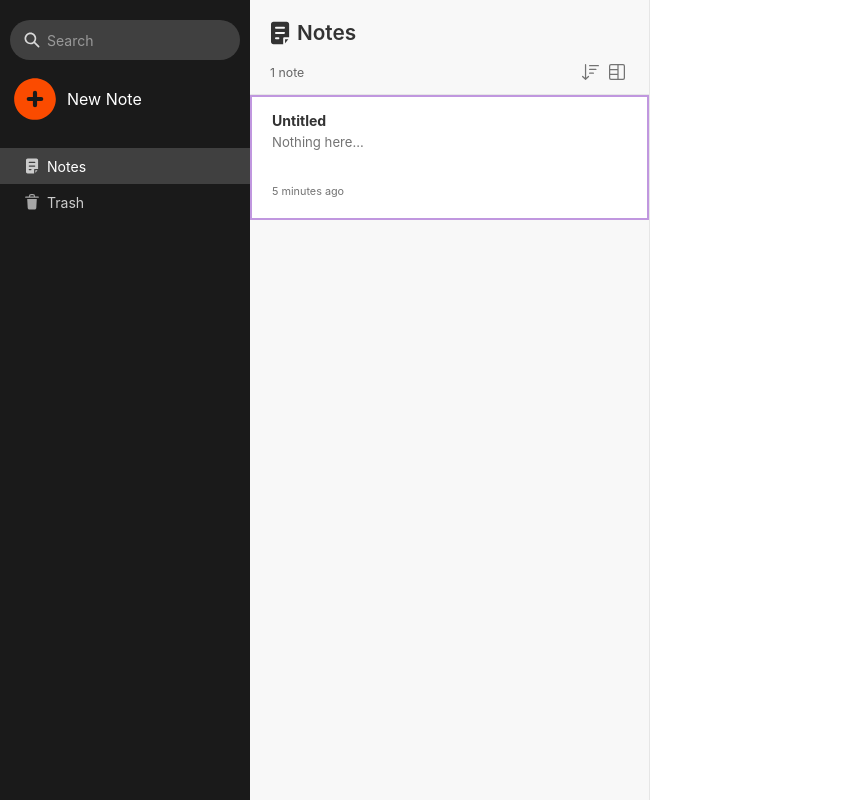
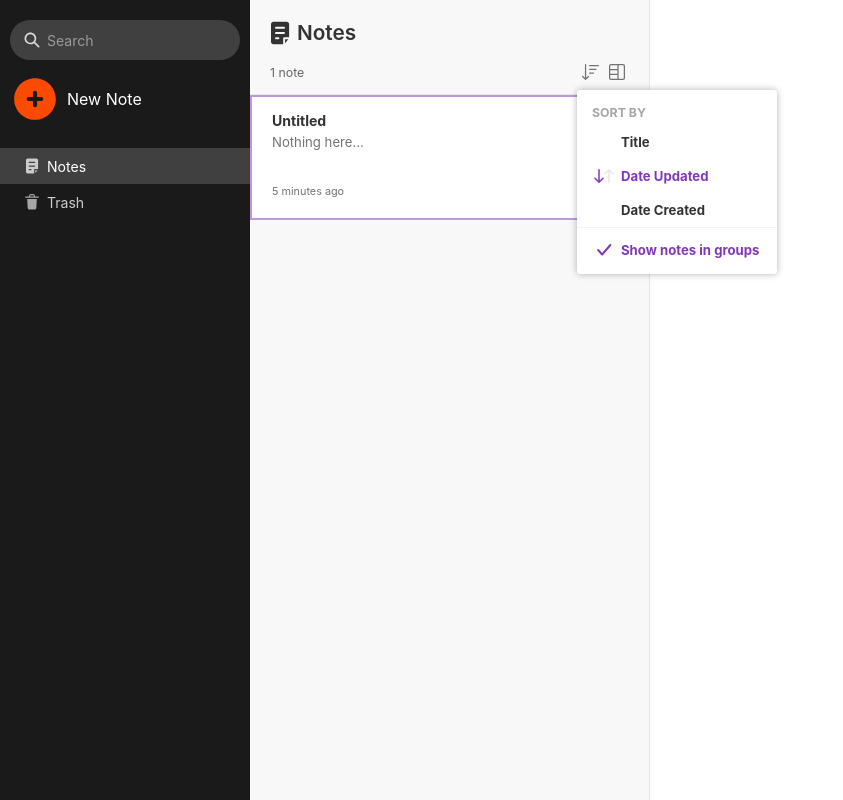
Before and after one commit to Mckenney17/Evernote-App-Clone, a React (Create React App) app: page / in a window 1280 px wide. Shown: the whole page, without its empty margins (0-843 px from the left). Built offline with nearby package versions, Linux system fonts and the light colour scheme.

Commit message:
sort action card done

```diff
--- a/src/components/Notelist.js
+++ b/src/components/Notelist.js
@@ -1,10 +1,12 @@
-import React, { useContext, useEffect } from 'react'
+import React, { useContext, useEffect, useState } from 'react'
 import AppContext from '../utils/AppContext'
 import './Notelist.scss'
 import NotelistItem from './NotelistItem'
+import SortActionCard from './SortActionCard'
 
 function Notelist() {
     const { activeTab, notelistView, notes } = useContext(AppContext)
+    const [sortActions, setSortActions] = useState({ sortBy: 'Date Updated', order: 'desc', snig: true })
 
     useEffect(() => {
         const resize = (ev) => {
@@ -45,6 +47,7 @@ function Notelist() {
                             ? <svg width="24" height="24" viewBox="0 0 24 24" fill="none" xmlns="http://www.w3.org/2000/svg"><path fillRule="evenodd" clipRule="evenodd" d="M4 18a2 2 0 002 2h12a2 2 0 002-2V6a2 2 0 00-2-2H6a2 2 0 00-2 2v12zM5.25 6A.75.75 0 016 5.25h12a.75.75 0 01.75.75v.95H5.25V6zm0 2.2v1.705h13.5V8.2H5.25zm0 2.955h13.5V18a.75.75 0 01-.75.75H6a.75.75 0 01-.75-.75v-6.845z" fill="currentColor"></path></svg> : null}
                         </button>
                     </div>
+                    <SortActionCard sortActions={sortActions} setSortActions={setSortActions} />
                 </div>
             </header>
             <section className={`notelist-body ${!notes.length ? 'empty' : ''}`}>
--- a/src/components/Notelist.scss
+++ b/src/components/Notelist.scss
@@ -32,6 +32,7 @@
     }
 
     .subheader {
+        position: relative;
         margin-top: 15px;
         @include flex(space-between, center);
 
--- /dev/null
+++ b/src/components/SortActionCard.js
@@ -0,0 +1,30 @@
+import React from 'react'
+import './SortActionCard.scss'
+
+function SortActionCard({ sortActions, setSortActions }) {
+    return (
+        <div className="sort-action-card">
+            <h5>SORT BY</h5>
+            <ul>
+                {['Title', 'Date Updated', 'Date Created'].map((ot) => (
+                    <li key={ot} className={sortActions.sortBy === ot ? 'checked' : ''}>
+                        <button>
+                            <span className="option-icon">
+                                <svg width="24" height="24" viewBox="0 0 24 24" fill="none" xmlns="http://www.w3.org/2000/svg"><path fillRule="evenodd" clipRule="evenodd" d="M17 19a.75.75 0 01-.75-.75V7.56l-2.72 2.72a.75.75 0 11-1.06-1.06l4-4a.75.75 0 011.06 0l4 4a.75.75 0 11-1.06 1.06l-2.72-2.72v10.69A.75.75 0 0117 19z" fill={sortActions.order === 'desc' ? '#e6e6e6' : 'currentColor'}></path><path fillRule="evenodd" clipRule="evenodd" d="M7 5a.75.75 0 00-.75.75v10.69l-2.72-2.72a.75.75 0 00-1.06 1.06l4 4a.75.75 0 001.06 0l4-4a.75.75 0 10-1.06-1.06l-2.72 2.72V5.75A.75.75 0 007 5z" fill={sortActions.order === 'desc' ? 'currentColor' : '#e6e6e6'}></path></svg>
+                            </span>
+                            <span className="option-text">{ot}</span>
+                        </button>
+                    </li>
+                ))}
+            </ul>
+            <button className={`snig-option ${sortActions.snig ? 'checked' : ''}`}>
+                <span className="option-icon">
+                    <svg width="24" height="24" fill="none" xmlns="http://www.w3.org/2000/svg" id="qa-ACTION_SELECTED" class="LaZnMu8zNcoADmYTmmEs bNC5_GsIzR6jgB1JhaFg"><path fillRule="evenodd" clipRule="evenodd" d="M17.572 6.35a1.013 1.013 0 011.531 1.325l-8.212 9.488a1.013 1.013 0 01-1.532 0L5.497 12.7a1.012 1.012 0 111.531-1.325l3.097 3.578 7.447-8.603z" fill="currentColor"></path></svg>
+                </span>
+                <span className="option-text">Show notes in groups</span>
+            </button>
+        </div>
+    )
+}
+
+export default SortActionCard
--- /dev/null
+++ b/src/components/SortActionCard.scss
@@ -0,0 +1,48 @@
+@import '../utils/style-defs';
+
+.sort-action-card {
+    @include pos(absolute, 30px, $r: -148px);
+    width: 200px;
+    background: #fff;
+    z-index: 2;
+    border-radius: 3px;
+    box-shadow: 0 0 7px rgba(#000, .3);
+
+    h5 {
+        padding: 15px 15px 5px;
+        font-weight: weight(bold);
+        font-size: tscale(ts12);
+        color: gray(g12);
+    }
+
+    li button, button.snig-option {
+        background: transparent;
+        width: 100%;
+        @include flex($ai: center);
+        color: gray(g4);
+        padding: 5px 15px;
+        font-weight: weight(bold);
+
+        &:hover {
+            background: gray(g18);
+        }
+
+        .option-icon {
+            opacity: 0;
+            max-height: 24px;
+        }
+
+        .option-text {
+            font-size: tscale(ts13);
+            margin-left: 5px;
+        }
+    }
+    li.checked span, button.snig-option.checked span {
+        color: $sbc;
+        opacity: 1;
+    }
+    button.snig-option {
+        border-top: 1px solid gray(g18);
+        padding: 10px 0 12px 15px;
+    }
+}
--- a/src/index.scss
+++ b/src/index.scss
@@ -32,3 +32,7 @@ button {
 a {
     text-decoration: none;
 }
+
+ul {
+    list-style: none;
+}
--- a/src/utils/style-defs.scss
+++ b/src/utils/style-defs.scss
@@ -1,5 +1,5 @@
 $pbc: #fb4b00;
-$sbc: #662d91;
+$sbc: #8138B6;
 $notelist-item-border: #C097DF;
 
 $grays: (
```
